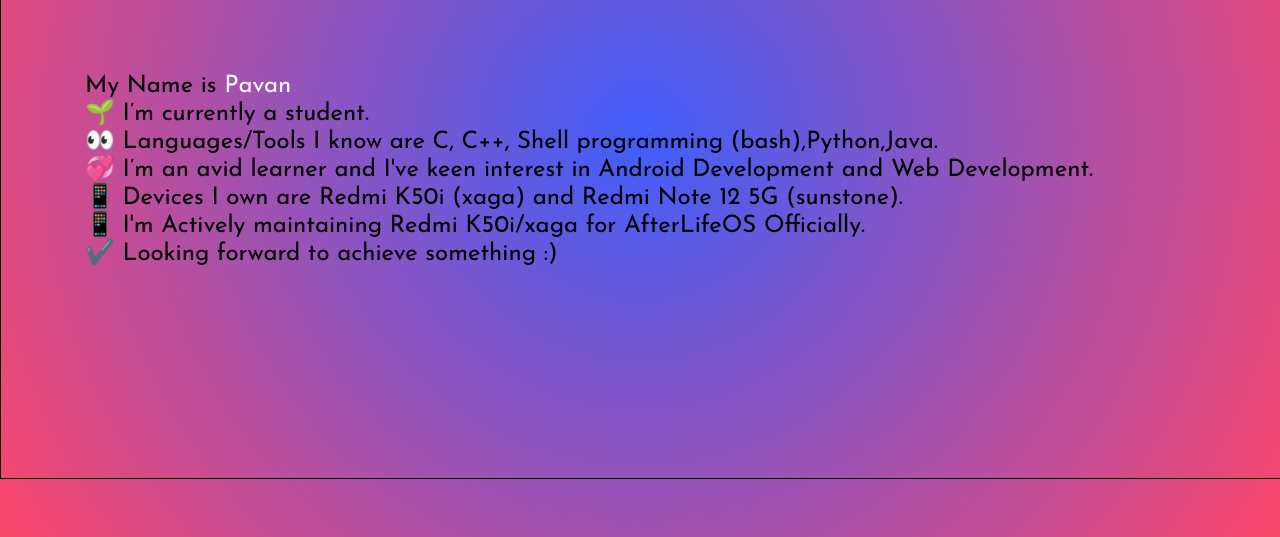
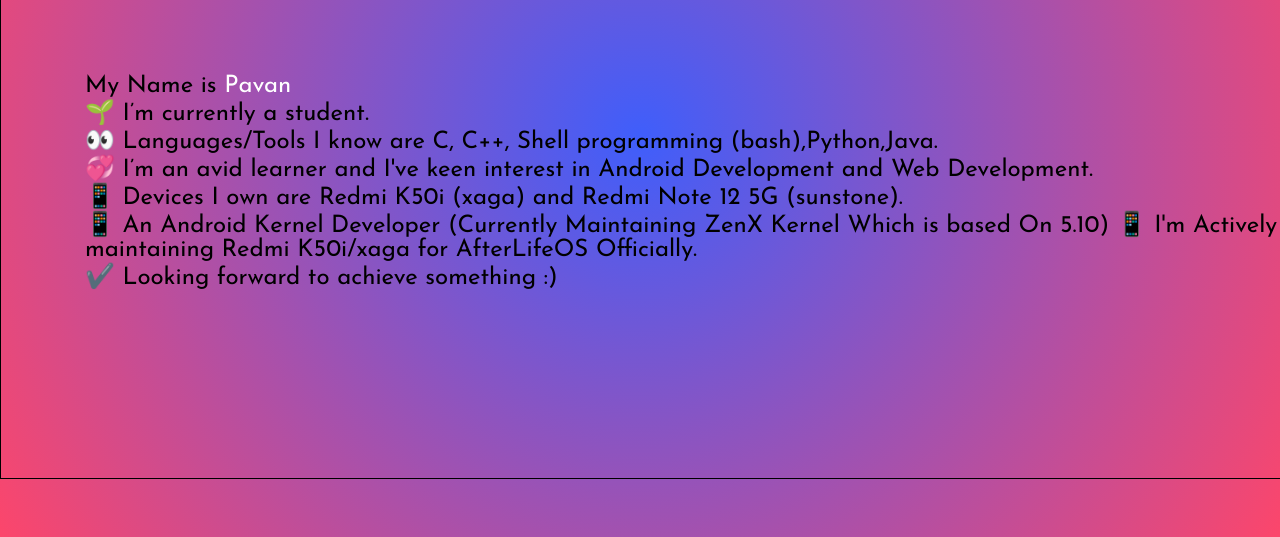
Before and after one commit to aboutpavan/aboutpavan.github.io, a plain HTML site: page index.html in a window 1280 px wide. Shown: the part 263-800 px from the top of the page. Drawn offline with Linux system fonts and the light colour scheme; a web font is replaced by a local one.

Commit message:
update html

```diff
--- a/index.html
+++ b/index.html
@@ -21,6 +21,7 @@
                 👀 Languages/Tools I know are C, C++, Shell programming (bash),Python,Java.<br>
                 💞️ I’m an avid learner and I've keen interest in Android Development and Web Development.<br>
                 📱 Devices I own are Redmi K50i (xaga) and Redmi Note 12 5G (sunstone).<br>
+                📱 An Android Kernel Developer (Currently Maintaining ZenX Kernel Which is based On 5.10)
                 📱 I'm Actively maintaining Redmi K50i/xaga for AfterLifeOS Officially.<br>
                 ✔️ Looking forward to achieve something :)</p>
         </div>
```
